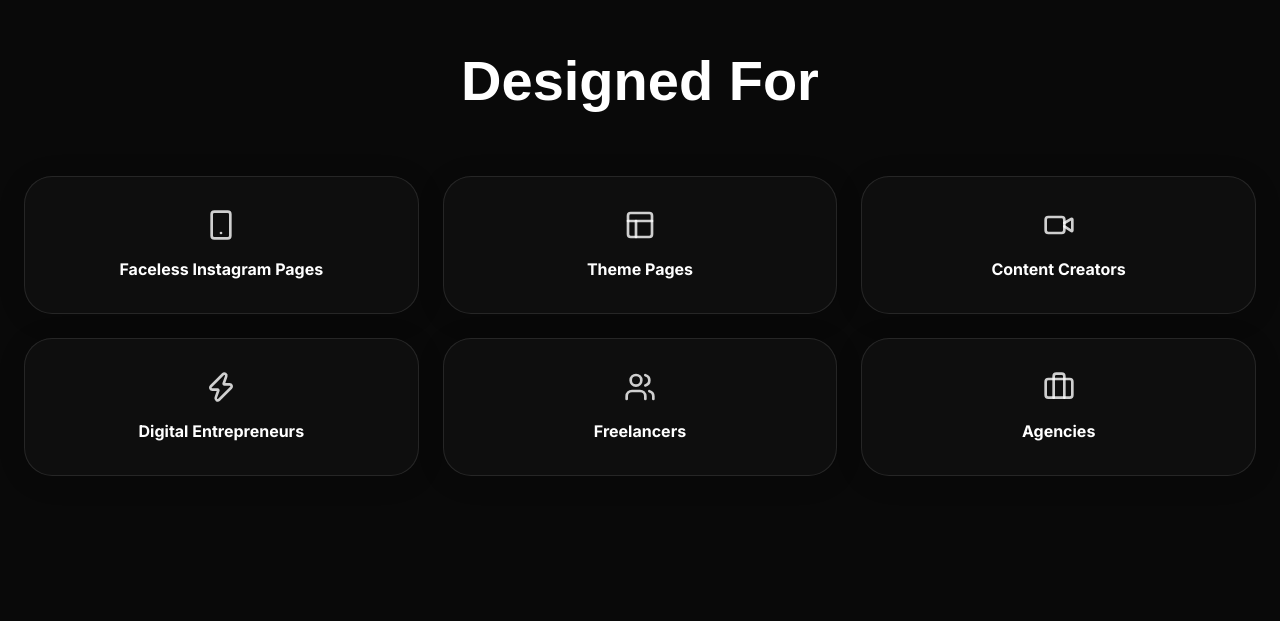
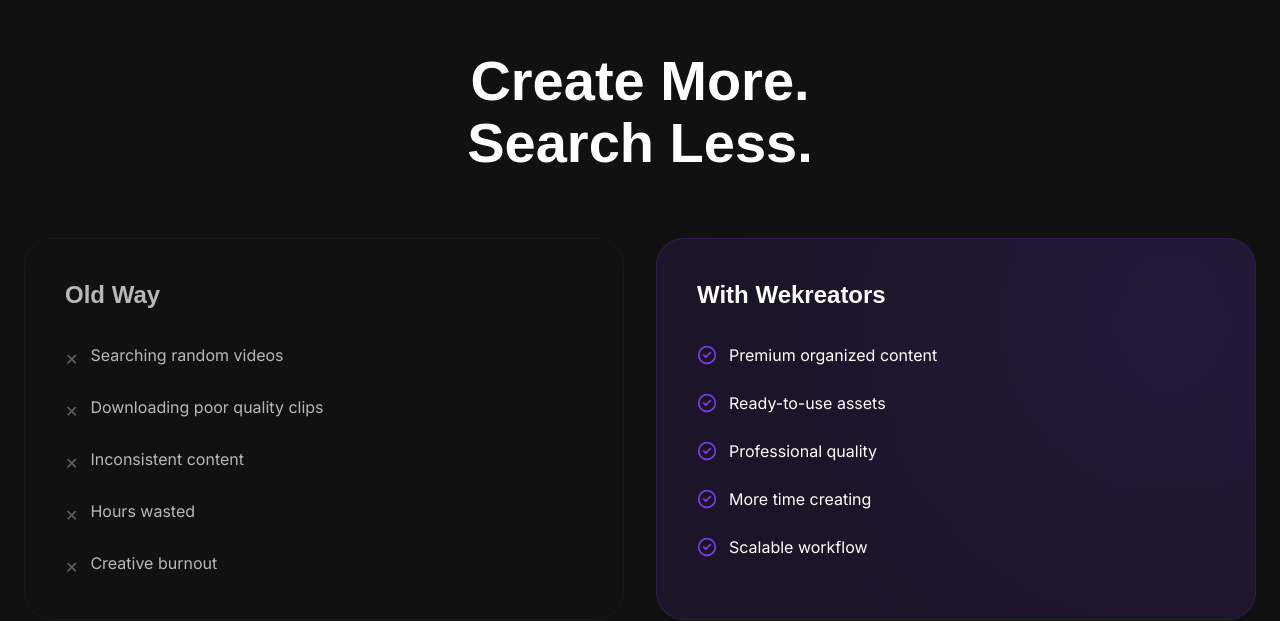
Before and after one commit to wilsontom5969-collab/wekreatorlandingpage, a React (Vite) app: page / in a window 1280 px wide. Shown: the part 3783-4404 px from the top of the page. Built offline with nearby package versions, Linux system fonts and the light colour scheme; a web font is replaced by a local one.

Commit message:
Remove Designed For section, update testimonials styling, add FAQ hover animations and global selection color

```diff
--- a/src/App.tsx
+++ b/src/App.tsx
@@ -1,7 +1,7 @@
 import { useEffect } from 'react';
 import { BrowserRouter as Router, Routes, Route, useLocation } from 'react-router-dom';
 import { Navbar, Hero } from './components/HeaderHero';
-import { WhatsInside, WhyWekreators, WhoItsFor, TheDifference, ContentLibrary, HowItWorks } from './components/Features';
+import { WhatsInside, WhyWekreators, TheDifference, ContentLibrary, HowItWorks } from './components/Features';
 import { Testimonials, Pricing, FAQ, Footer } from './components/Conversion';
 
 import Privacy from './pages/Privacy';
@@ -22,7 +22,7 @@
     <Hero />
     <WhatsInside />
     <WhyWekreators />
-    <WhoItsFor />
+
     <TheDifference />
     <ContentLibrary />
     <HowItWorks />
--- a/src/components/Conversion.tsx
+++ b/src/components/Conversion.tsx
@@ -32,12 +32,9 @@
                 {[1,2,3,4,5].map(star => <Star key={star} className="w-3.5 h-3.5 fill-current" />)}
               </div>
               <p className="text-white text-sm leading-relaxed mb-6">"{r.text}"</p>
-              <div className="flex items-center space-x-3 mt-auto">
-                <div className="w-8 h-8 rounded-full bg-gradient-to-br from-accent to-purple-500 shrink-0" />
-                <div>
-                  <div className="text-white font-bold text-xs">{r.name}</div>
-                  <div className="text-mutedText text-[11px]">{r.role}</div>
-                </div>
+              <div className="mt-auto">
+                <div className="text-white font-bold text-xs">{r.name}</div>
+                <div className="text-mutedText text-[11px]">{r.role}</div>
               </div>
             </div>
           ))}
@@ -128,7 +125,7 @@
           {faqs.map((faq, i) => {
             const [open, setOpen] = useState(false);
             return (
-              <div key={i} className="bg-cardSecondary border border-white/5 rounded-2xl overflow-hidden">
+              <div key={i} className="bg-cardSecondary border border-white/5 rounded-2xl overflow-hidden transition-all duration-300 hover:bg-white/5 hover:border-white/10 hover:-translate-y-1 hover:shadow-[0_0_20px_rgba(124,58,237,0.1)]">
                 <button
                   className="w-full px-6 py-5 flex items-center justify-between text-left focus:outline-none"
                   onClick={() => setOpen(!open)}
--- a/src/components/Features.tsx
+++ b/src/components/Features.tsx
@@ -2,7 +2,7 @@
 import { motion } from 'framer-motion';
 import {
   Play, Download, CheckCircle2, TrendingUp,
-  Smartphone, Clock, Layout, Zap, Video, Star, Users, Briefcase
+  Smartphone, Clock, Star
 } from 'lucide-react';
 
 export const WhatsInside = () => {
@@ -107,39 +107,6 @@
               </div>
               <h3 className="text-xl font-bold text-white mb-3">{f.title}</h3>
               <p className="text-mutedText">{f.desc}</p>
-            </motion.div>
-          ))}
-        </div>
-      </div>
-    </section>
-  );
-};
-
-export const WhoItsFor = () => {
-  const targets = [
-    { icon: <Smartphone />, title: 'Faceless Instagram Pages' },
-    { icon: <Layout />, title: 'Theme Pages' },
-    { icon: <Video />, title: 'Content Creators' },
-    { icon: <Zap />, title: 'Digital Entrepreneurs' },
-    { icon: <Users />, title: 'Freelancers' },
-    { icon: <Briefcase />, title: 'Agencies' },
-  ];
-
-  return (
-    <section className="py-[160px]">
-      <div className="max-w-7xl mx-auto px-6">
-        <h2 className="text-4xl md:text-[56px] leading-[1.1] font-black text-white mb-16 text-center">
-          Designed For
-        </h2>
-        <div className="grid grid-cols-2 md:grid-cols-3 gap-6">
-          {targets.map((t, i) => (
-            <motion.div
-              key={i}
-              whileHover={{ scale: 1.02 }}
-              className="glass-card p-8 rounded-[28px] flex flex-col items-center justify-center text-center space-y-4"
-            >
-              <div className="text-white/80">{React.cloneElement(t.icon as any, { className: 'w-8 h-8' })}</div>
-              <div className="font-bold text-white">{t.title}</div>
             </motion.div>
           ))}
         </div>
--- a/src/index.css
+++ b/src/index.css
@@ -61,3 +61,13 @@
 html {
   scroll-behavior: smooth;
 }
+
+::selection {
+  background-color: #7C3AED;
+  color: #FFFFFF;
+}
+
+::-moz-selection {
+  background-color: #7C3AED;
+  color: #FFFFFF;
+}
```
Also changed, not shown: public/favicon.png.
